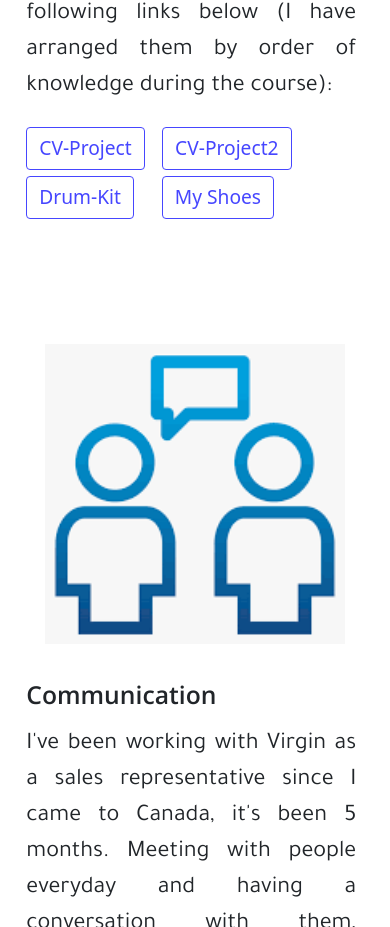
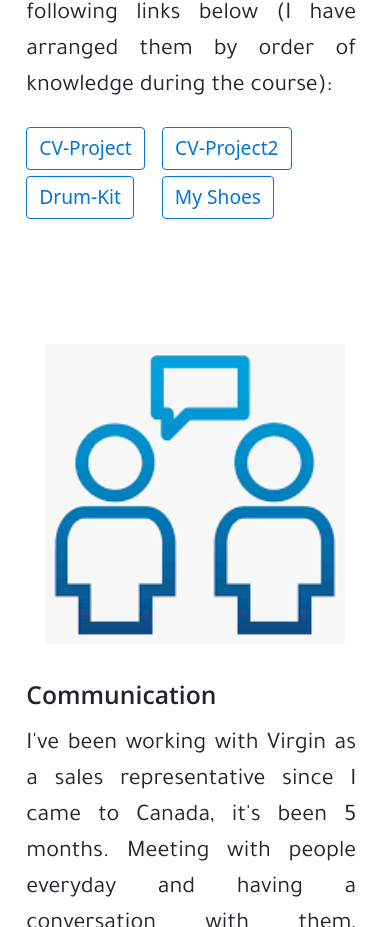
Before and after one commit to Sebastien-A-A/presentation, a website: page index.html in a window 390 px wide. Shown: the part 3354-4281 px from the top of the page. Drawn offline with nearby package versions, Linux system fonts and the light colour scheme; a web font is replaced by a local one.

Commit message:
Update styles.css

```diff
--- a/public/css/styles.css
+++ b/public/css/styles.css
@@ -119,8 +119,8 @@ p{
 }
 
 .btn-programming{
-  color: rgb(70, 70, 255);
-  border-color: rgb(70, 70, 255);
+  color: rgb(50, 50, 255);
+  border-color: rgb(50, 50, 255);
   font-size: 1.2rem;
   margin:2% 4% 0 0;
 }
@@ -221,4 +221,8 @@ p{
   .btn-programming4{
     margin:2% 4% 0 3.2%;
   }
+  .btn-programming{
+    color: #0275d8;
+    border-color: #0275d8;
+  }
 }
```
